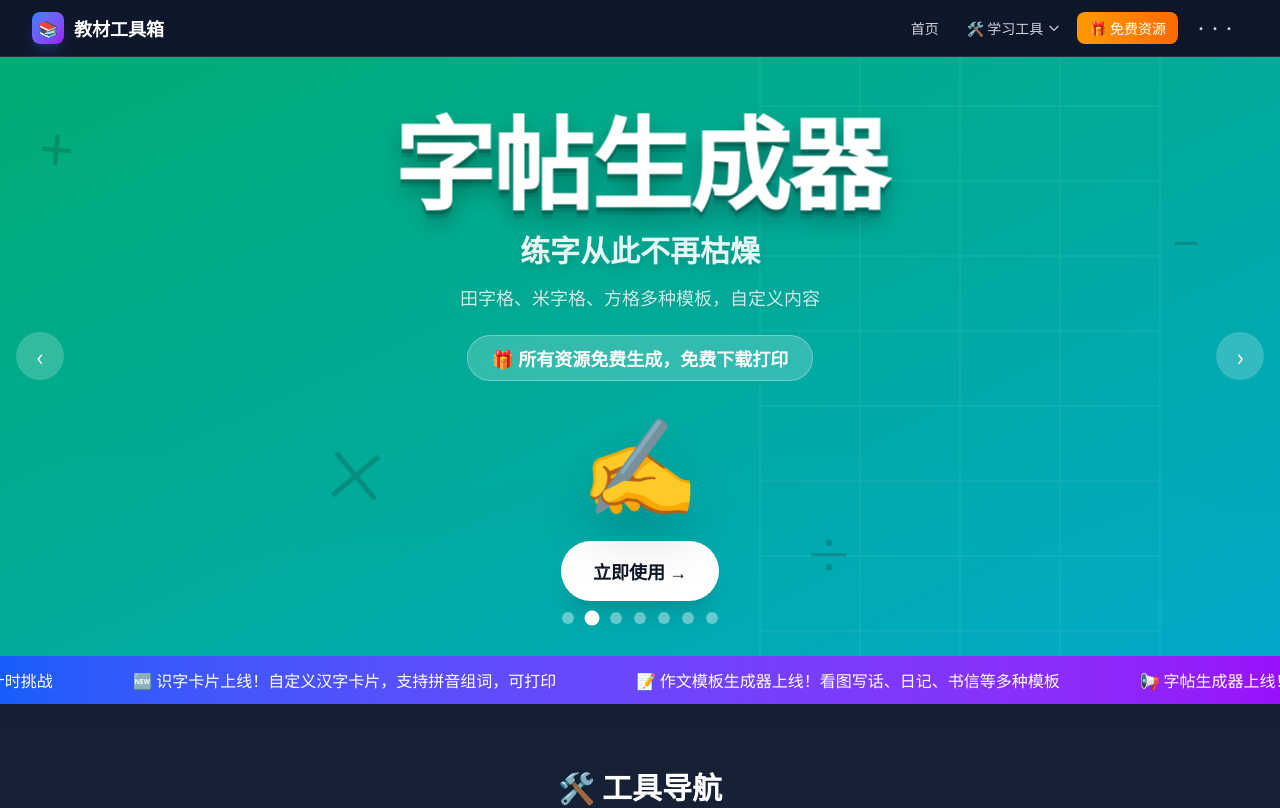
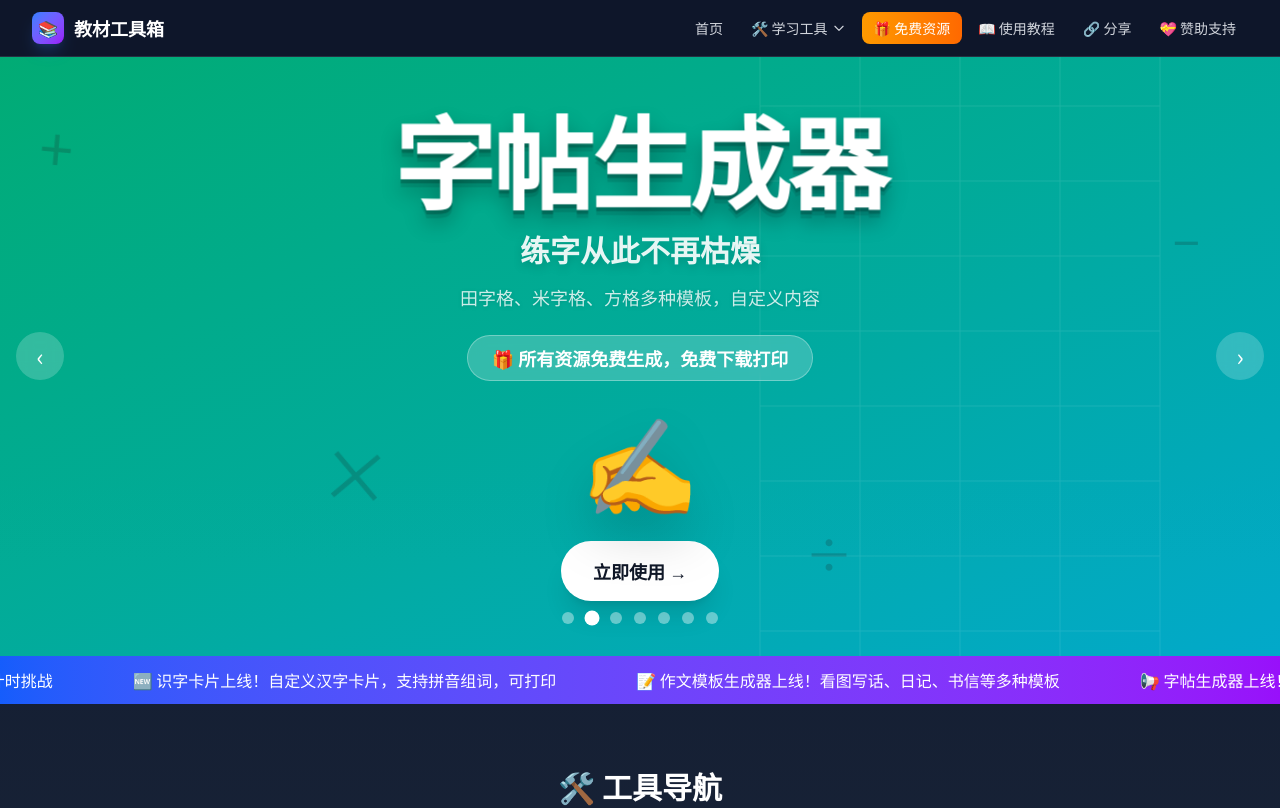
Before and after one commit to jm6-lang/math-worksheet, a Next.js app: page / in a window 1280 px wide. Shown: the top 808 px of the page. Built offline with nearby package versions, Linux system fonts and the light colour scheme.

Commit message:
refactor: 将使用教程、分享、赞助支持从下拉菜单展开到导航栏顶部

```diff
--- a/app/page.tsx
+++ b/app/page.tsx
@@ -164,7 +164,6 @@ export default function HomePage() {
   const [showTutorial, setShowTutorial] = useState(false);
   const [showShare, setShowShare] = useState(false);
   const [showToolsMenu, setShowToolsMenu] = useState(false);
-  const [showMoreMenu, setShowMoreMenu] = useState(false);
   const [copySuccess, setCopySuccess] = useState(false);
   const [openFaq, setOpenFaq] = useState<number | null>(null);
   const announcementRef = useRef<HTMLDivElement>(null);
@@ -284,28 +283,15 @@ export default function HomePage() {
                 🎁 免费资源
               </a>
 
-              {/* 更多下拉 */}
-              <div className="relative"
-                onMouseEnter={() => setShowMoreMenu(true)}
-                onMouseLeave={() => setShowMoreMenu(false)}
-              >
-                <button className="flex items-center gap-1 px-3 py-1.5 text-sm text-gray-300 hover:text-white hover:bg-white/10 rounded-lg transition-colors">
-                  ···
-                </button>
-                {showMoreMenu && (
-                  <div className="absolute right-0 top-full mt-1 bg-slate-800 border border-white/10 rounded-xl shadow-2xl p-2 min-w-[140px] z-50">
-                    <button onClick={() => { setShowTutorial(true); setShowMoreMenu(false); }} className="w-full flex items-center gap-2 px-3 py-2 text-sm text-gray-300 hover:text-white hover:bg-white/10 rounded-lg transition-colors">
-                      <span>📖</span> 使用教程
-                    </button>
-                    <button onClick={() => { setShowShare(true); setShowMoreMenu(false); }} className="w-full flex items-center gap-2 px-3 py-2 text-sm text-gray-300 hover:text-white hover:bg-white/10 rounded-lg transition-colors">
-                      <span>🔗</span> 分享
-                    </button>
-                    <button onClick={() => { setShowDonate(true); setShowMoreMenu(false); }} className="w-full flex items-center gap-2 px-3 py-2 text-sm text-gray-300 hover:text-white hover:bg-white/10 rounded-lg transition-colors">
-                      <span>💝</span> 赞助支持
-                    </button>
-                  </div>
-                )}
-              </div>
+              <button onClick={() => setShowTutorial(true)} className="px-3 py-1.5 text-sm text-gray-300 hover:text-white hover:bg-white/10 rounded-lg transition-colors">
+                📖 使用教程
+              </button>
+              <button onClick={() => setShowShare(true)} className="px-3 py-1.5 text-sm text-gray-300 hover:text-white hover:bg-white/10 rounded-lg transition-colors">
+                🔗 分享
+              </button>
+              <button onClick={() => setShowDonate(true)} className="px-3 py-1.5 text-sm text-gray-300 hover:text-white hover:bg-white/10 rounded-lg transition-colors">
+                💝 赞助支持
+              </button>
             </div>
 
             {/* 移动端菜单按钮 */}
```
